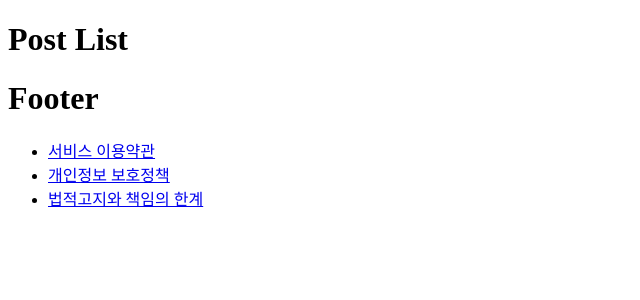
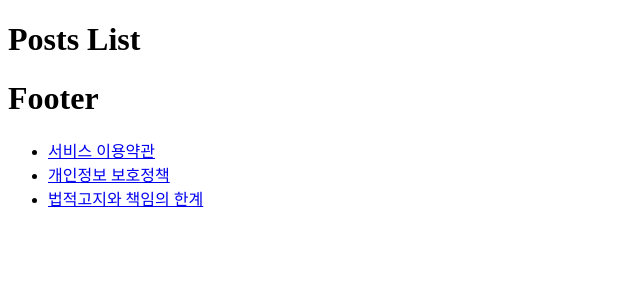
Before and after one commit to hellomessage/wps_blog, a Django app: template wpsblog/wpsblog/templates/posts/list.html in a window 1280 px wide. Shown: the part 134-434 px from the top of the page, without its empty margins (0-640 px from the left). Run offline with Django 3.2, Linux system fonts and the light colour scheme; the template is opened without the code that fills it, so the values that code supplies are empty.

Commit message:
update posts list template: add links to detail page

```diff
--- a/wpsblog/wpsblog/templates/posts/list.html
+++ b/wpsblog/wpsblog/templates/posts/list.html
@@ -1,11 +1,14 @@
 {% extends "base.html" %}
 
+
 {% block content %}
-<h1>Post List</h1>
+<h1>Posts List</h1>
 <ul>
     {% for post in posts %}
-    <h2>{{ post.title }}</h2>
-    <li><p>{{ post.content }}</p></li>
+    <a href="{% url "post-detail" post_id=post.id %}" target="_blank">
+        <h2>{{ post.title }}</h2>
+    </a>
+    <p>{{ post.content }}</p>
     {% endfor %}
 </ul>
 {% endblock %}
--- a/wpsblog/wpsblog/urls/__init__.py
+++ b/wpsblog/wpsblog/urls/__init__.py
@@ -12,5 +12,5 @@ urlpatterns = [
     url(r'^news/$', news, name="news"),
     url(r'^policy/', include("wpsblog.urls.policy", namespace="policy")),
     url(r'^posts/$', list, name="post-list"),
-    url(r'^posts/(?P<posts_id>\d+)/$', detail, name="post-detail"),
+    url(r'^posts/(?P<post_id>\d+)/$', detail, name="post-detail"),
 ]
--- a/wpsblog/wpsblog/views/posts/detail.py
+++ b/wpsblog/wpsblog/views/posts/detail.py
@@ -3,11 +3,11 @@ from django.shortcuts import render
 from wpsblog.models import Post
 
 
-def detail(request, posts_id):
+def detail(request, post_id):
     return render(
         request,
         "posts/detail.html",
         {
-            "post": Post.objects.get(id=posts_id)
+            "post": Post.objects.get(id=post_id)
         },
     )
```
